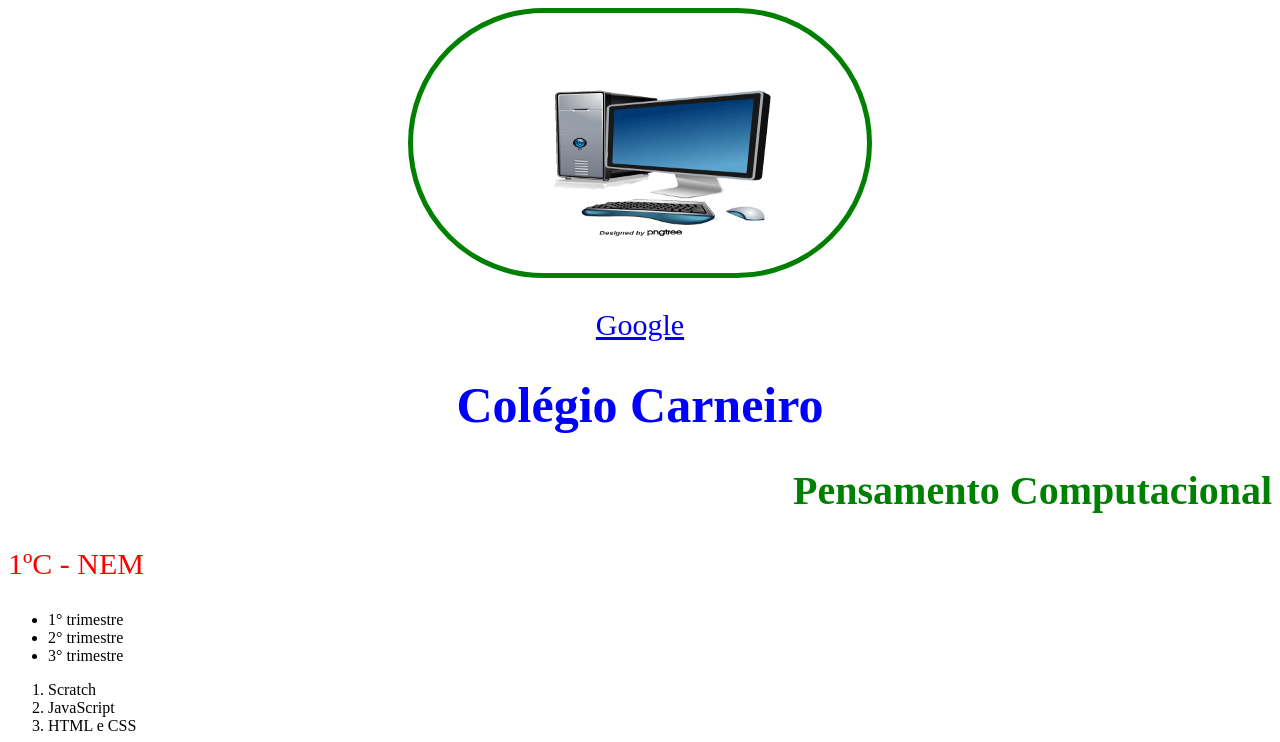
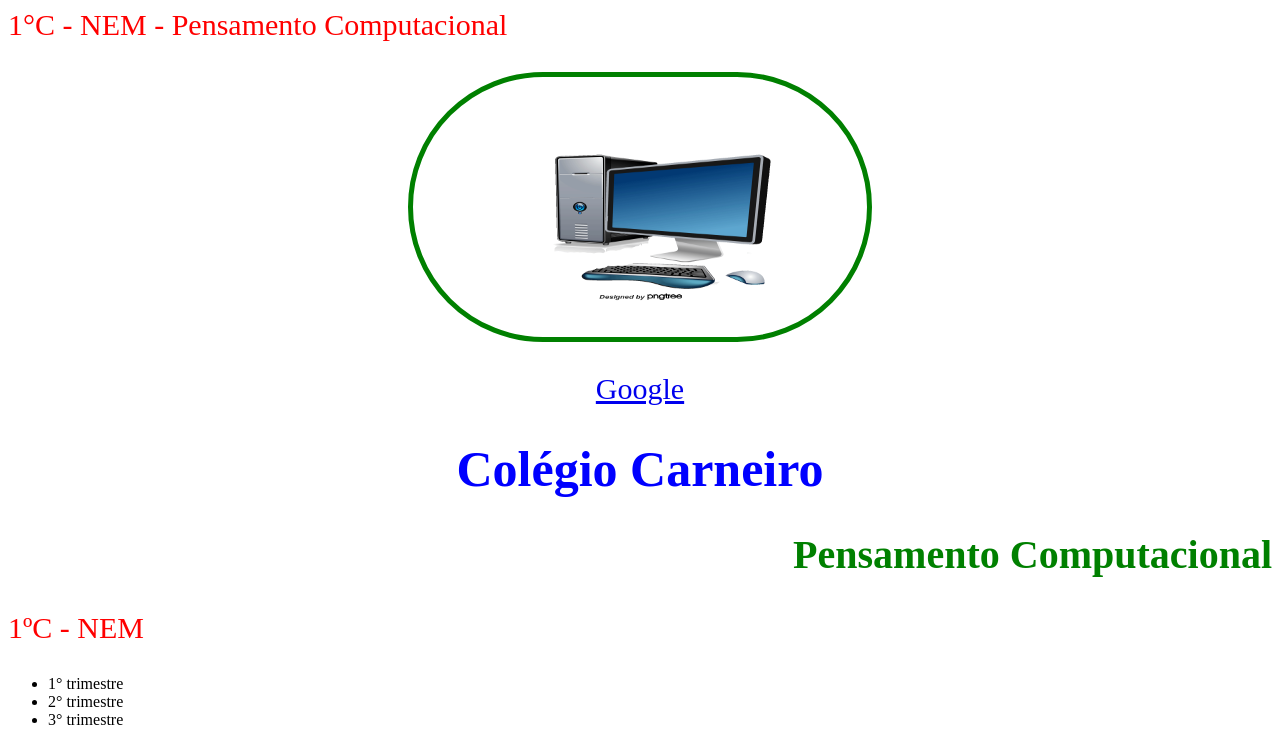
Before and after one commit to femboyrebaixado/1-c-NEM-CFCM, a plain HTML site: page index.html in a window 1280 px wide. Shown: the top 742 px of the page. Drawn offline with Linux system fonts and the light colour scheme.

Commit message:
Add files via upload

```diff
--- a/index.html
+++ b/index.html
@@ -5,6 +5,12 @@
 </head>
 
 <body>
+
+<header class="cabecalho">
+
+<p id="cabecalho2">1°C - NEM - Pensamento Computacional</p>
+
+</header>
 
 <p id ="imagem"> <img src="computador.png" width="300px" height="200px"> </
 
```
